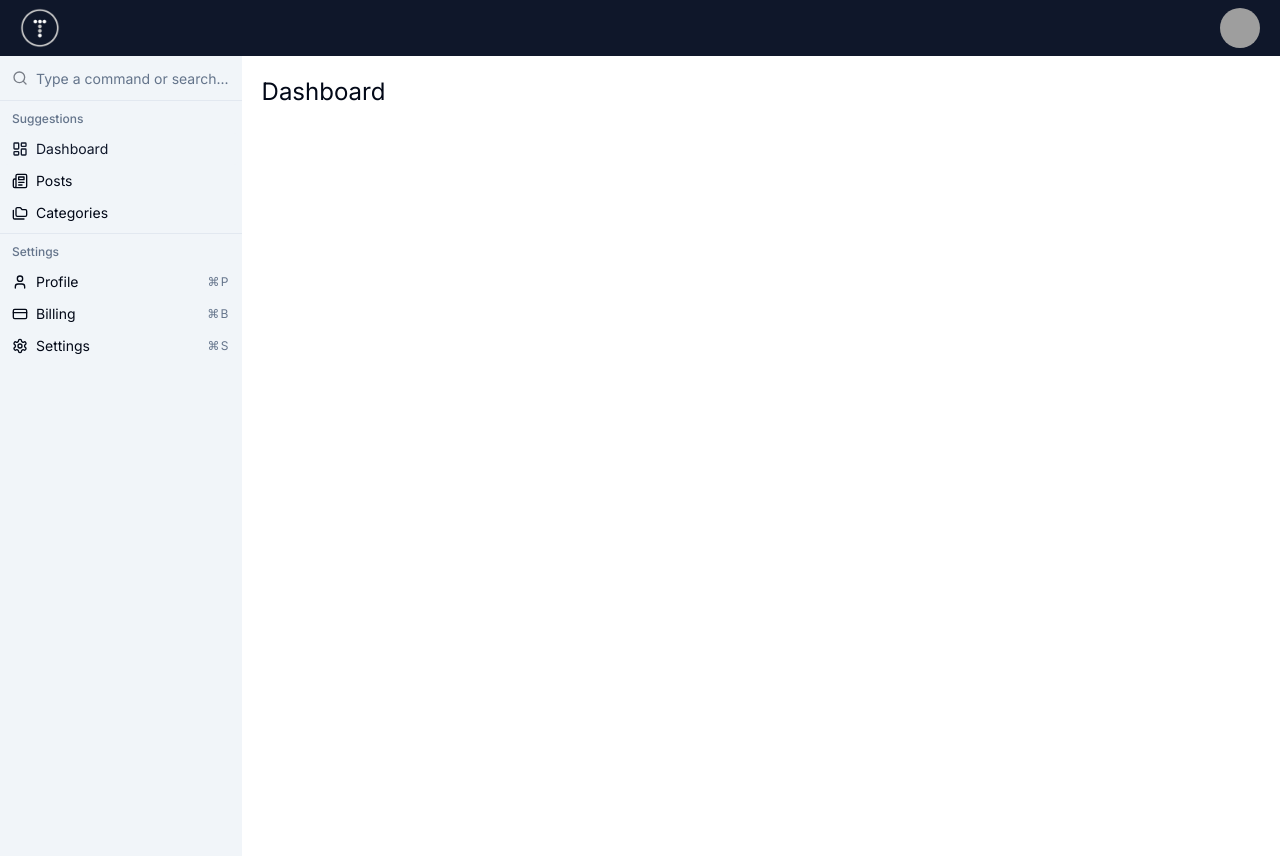
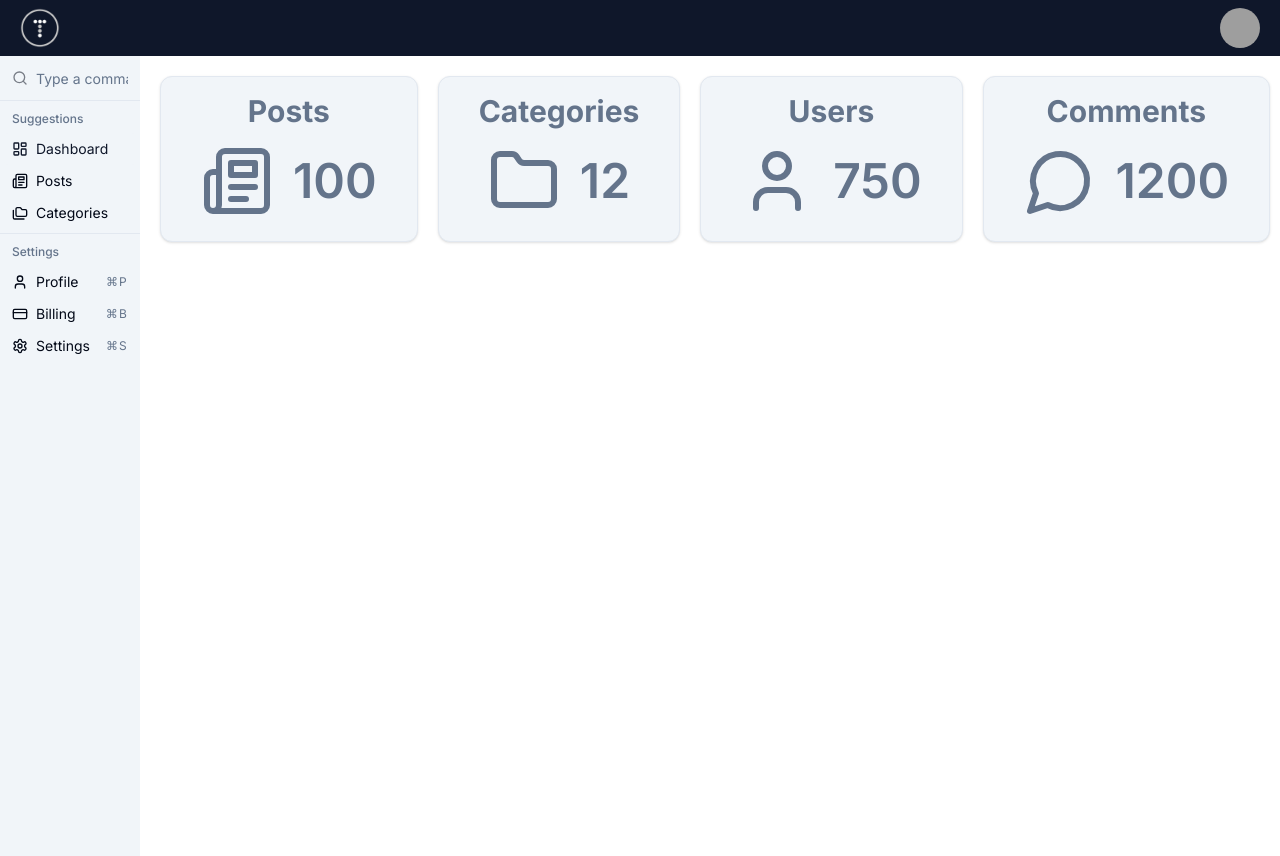
Before and after one commit to kriztiank-UCN/admin-dashboard-shadcn, a Next.js app: page / in a window 1280 px wide. Built offline with nearby package versions, Linux system fonts and the light colour scheme; grey boxes are pictures that could not be loaded.

Commit message:
Dynamic Dashboard Cards

```diff
--- a/app/page.tsx
+++ b/app/page.tsx
@@ -1,7 +1,32 @@
+import DashboardCard from '@/components/dashboard/DashboardCard';
+import { Folder, MessageCircle, Newspaper, User } from 'lucide-react';
+
 export default function Home() {
   return (
     <>
-      <h1 className='text-2xl'>Dashboard</h1>
+    {/* stack on small screens */}
+    <div className='flex flex-col md:flex-row justify-between gap-5 mb-5'>
+        <DashboardCard
+          title='Posts'
+          count={100}
+          icon={<Newspaper className='text-slate-500' size={72} />}
+        />
+        <DashboardCard
+          title='Categories'
+          count={12}
+          icon={<Folder className='text-slate-500' size={72} />}
+        />
+        <DashboardCard
+          title='Users'
+          count={750}
+          icon={<User className='text-slate-500' size={72} />}
+        />
+        <DashboardCard
+          title='Comments'
+          count={1200}
+          icon={<MessageCircle className='text-slate-500' size={72} />}
+        />
+      </div>
     </>
   );
 }
--- /dev/null
+++ b/components/dashboard/DashboardCard.tsx
@@ -0,0 +1,28 @@
+import { Card, CardContent } from '@/components/ui/card';
+import { LucideIcon } from 'lucide-react';
+
+interface DashboardCardProps {
+  title: string;
+  count: number;
+  icon: React.ReactElement<LucideIcon>;
+}
+
+const DashboardCard = ({ title, count, icon }: DashboardCardProps) => {
+  return (
+    <Card className='bg-slate-100 dark:bg-slate-800 p-4 pb-0'>
+      <CardContent>
+        <h3 className='text-3xl text-center mb-4 font-bold text-slate-500 dark:text-slate-200'>
+          {title}
+        </h3>
+        <div className='flex gap-5 justify-center items-center'>
+          {icon}
+          <h3 className='text-5xl font-semibold text-slate-500 dark:text-slate-200'>
+            {count}
+          </h3>
+        </div>
+      </CardContent>
+    </Card>
+  );
+};
+
+export default DashboardCard;
--- /dev/null
+++ b/components/ui/card.tsx
@@ -0,0 +1,76 @@
+import * as React from "react"
+
+import { cn } from "@/lib/utils"
+
+const Card = React.forwardRef<
+  HTMLDivElement,
+  React.HTMLAttributes<HTMLDivElement>
+>(({ className, ...props }, ref) => (
+  <div
+    ref={ref}
+    className={cn(
+      "rounded-xl border bg-card text-card-foreground shadow",
+      className
+    )}
+    {...props}
+  />
+))
+Card.displayName = "Card"
+
+const CardHeader = React.forwardRef<
+  HTMLDivElement,
+  React.HTMLAttributes<HTMLDivElement>
+>(({ className, ...props }, ref) => (
+  <div
+    ref={ref}
+    className={cn("flex flex-col space-y-1.5 p-6", className)}
+    {...props}
+  />
+))
+CardHeader.displayName = "CardHeader"
+
+const CardTitle = React.forwardRef<
+  HTMLParagraphElement,
+  React.HTMLAttributes<HTMLHeadingElement>
+>(({ className, ...props }, ref) => (
+  <h3
+    ref={ref}
+    className={cn("font-semibold leading-none tracking-tight", className)}
+    {...props}
+  />
+))
+CardTitle.displayName = "CardTitle"
+
+const CardDescription = React.forwardRef<
+  HTMLParagraphElement,
+  React.HTMLAttributes<HTMLParagraphElement>
+>(({ className, ...props }, ref) => (
+  <p
+    ref={ref}
+    className={cn("text-sm text-muted-foreground", className)}
+    {...props}
+  />
+))
+CardDescription.displayName = "CardDescription"
+
+const CardContent = React.forwardRef<
+  HTMLDivElement,
+  React.HTMLAttributes<HTMLDivElement>
+>(({ className, ...props }, ref) => (
+  <div ref={ref} className={cn("p-6 pt-0", className)} {...props} />
+))
+CardContent.displayName = "CardContent"
+
+const CardFooter = React.forwardRef<
+  HTMLDivElement,
+  React.HTMLAttributes<HTMLDivElement>
+>(({ className, ...props }, ref) => (
+  <div
+    ref={ref}
+    className={cn("flex items-center p-6 pt-0", className)}
+    {...props}
+  />
+))
+CardFooter.displayName = "CardFooter"
+
+export { Card, CardHeader, CardFooter, CardTitle, CardDescription, CardContent }
```
